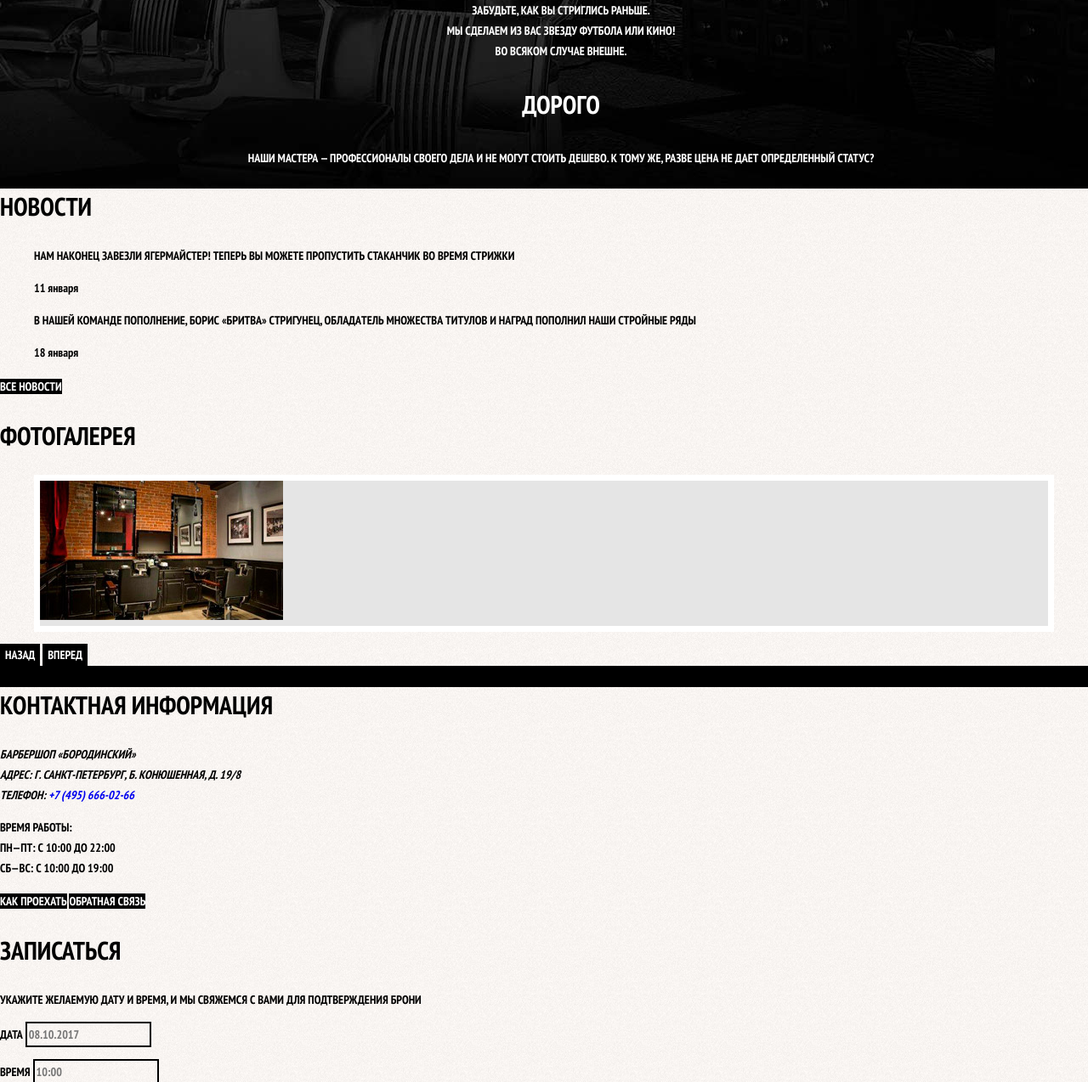
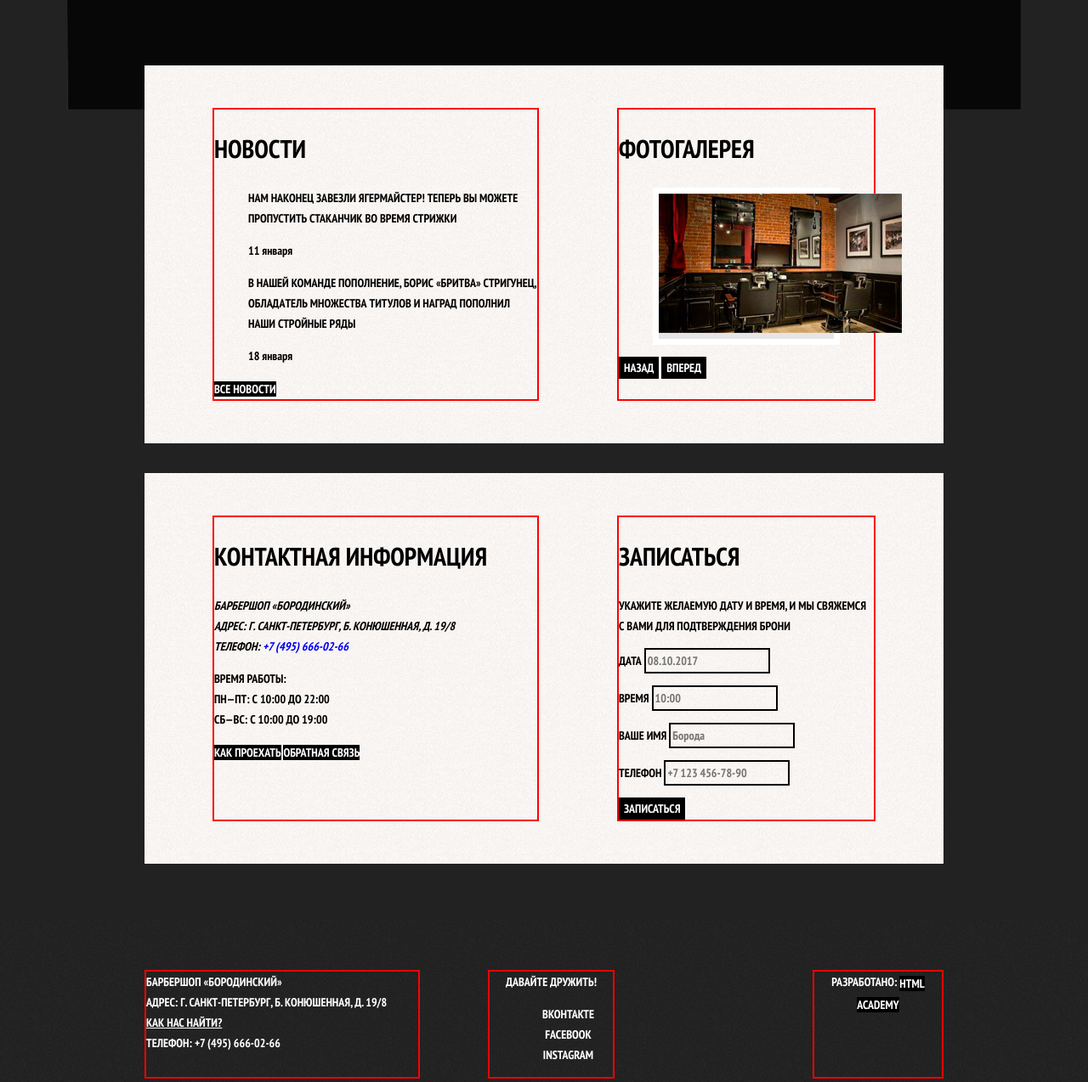
Before and after one commit to shampansky/Barbershop, a plain HTML site: page index.html in a window 1280 px wide. Shown: the part 623-1897 px from the top of the page at 85% size. Drawn offline with Linux system fonts and the light colour scheme.

Commit message:
сделана сетка главной страницы

```diff
--- a/css/style.css
+++ b/css/style.css
@@ -13,6 +13,17 @@ body {
   background-image: url("/img/bg.jpg");
   background-position: top center;
   background-repeat: no-repeat;
+
+  /* Временные стили */
+  background-color: #222;
+  /* background-image: url(/img/barbershop-index-grid.jpg); */
+  background-size: 1122px auto;
+  background-repeat: no-repeat;
+  background-position: center top;
+}
+
+.main-header-logo {
+  border: 2px solid red; /* block outline */
 }
 
 .inner-page {
@@ -50,13 +61,12 @@ a {
   font-size: 16px;
   line-height: 20px;
   color: #ffffff;
-
-  background-color: #000000;
 }
 
 .site-navigation,
 .user-navigation {
   list-style: none;
+  border: 2px solid red; /* block outline */
 }
 
 .site-navigation a,
@@ -363,3 +373,120 @@ a {
 .restore:focus {
   text-decoration: none;
 }
+
+/* Сеточные стили */
+html,
+body {
+  min-width: 1122px;
+  min-height: 1750px;
+}
+
+.container {
+  width: 940px;
+  margin: 0 auto;
+  padding: 0 10px;
+}
+
+.main-navigation {
+  display: flex;
+  flex-direction: column;
+  align-items: center;
+}
+
+.main-navigation-wrapper {
+  width: 100%;
+  margin-bottom: 60px;
+
+  background-color: #000000;
+}
+
+.main-navigation-wrapper .container {
+  display: flex;
+  justify-content: space-between;
+}
+
+.site-navigation {
+  margin: 0;
+  padding: 0;
+}
+
+.user-navigation {
+  margin: 0;
+  padding: 0;
+}
+
+.main-header-logo {
+  order: 2;
+}
+
+.features {
+  margin-bottom: 80px;
+}
+
+.features-list {
+  display: flex;
+  justify-content: space-around;
+  margin: 0;
+  padding: 0;
+  list-style: none;
+}
+
+.feature-item {
+  width: 300px;
+  border: 2px solid red; /* block outline */
+}
+
+.news {
+  border: 2px solid red; /* block outline */
+  width: 380px;
+}
+
+.gallery {
+  border: 2px solid red; /* block outline */
+  width: 300px;
+}
+
+.index-columns {
+  display: flex;
+  justify-content: space-between;
+  padding: 50px 80px;
+  margin-bottom: 35px;
+}
+
+.contacts {
+  border: 2px solid red; /* block outline */
+  width: 380px;
+}
+
+.appointment {
+  border: 2px solid red; /* block outline */
+  width: 300px;
+}
+
+.main-footer {
+  padding: 60px;
+  margin-top: 65px;
+}
+
+.main-footer .container {
+  display: flex;
+}
+
+.footer-contacts {
+  width: 320px;
+  margin: 0;
+  margin-right: 80px;
+  border: 2px solid red; /* block outline */
+}
+
+.footer-social {
+  width: 145px;
+  border: 2px solid red; /* block outline */
+}
+
+.footer-copyright {
+  width: 150px;
+  border: 2px solid red; /* block outline */
+  margin: 0;
+  margin-left: auto;
+}
--- a/index.html
+++ b/index.html
@@ -11,12 +11,14 @@
   </head>
 
   <body>
+
   <header class="main-header">
     <nav class="main-navigation">
       <a class="main-header-logo">
         <img class="logo" src="img/index-logo.svg" width="368" height="153" alt="Логотип барбершопа «Бородинский»">
       </a>
-
+      <div class="main-navigation-wrapper">
+        <div class="container">
           <ul class="site-navigation">
             <li><a href="info.html">Информация</a></li>
             <li><a href="news.html">Новости</a></li>
@@ -30,6 +32,8 @@
               <a class="login-link" href="login.html">Вход</a>
             </li>
           </ul>
+        </div>
+      </div>
     </nav>
   </header>
 
@@ -130,6 +134,7 @@
   </main>
 
   <footer class="main-footer">
+    <div class="container">
       <address class="footer-contacts">
         Барбершоп «Бородинский»
         <br> Адрес: г. Санкт-петербург, б. Конюшенная, д. 19/8
@@ -156,6 +161,7 @@
         <b>Разработано:</b>
         <a class="button" href="#">HTML Academy</a>
       </p>
+    </div>
 </footer>
 
 <section class="modal modal-login">
```
Also changed, not shown: img/barbershop-index-grid.jpg (added), 2 other files. Lines whose indentation alone changed are shown as unchanged.
